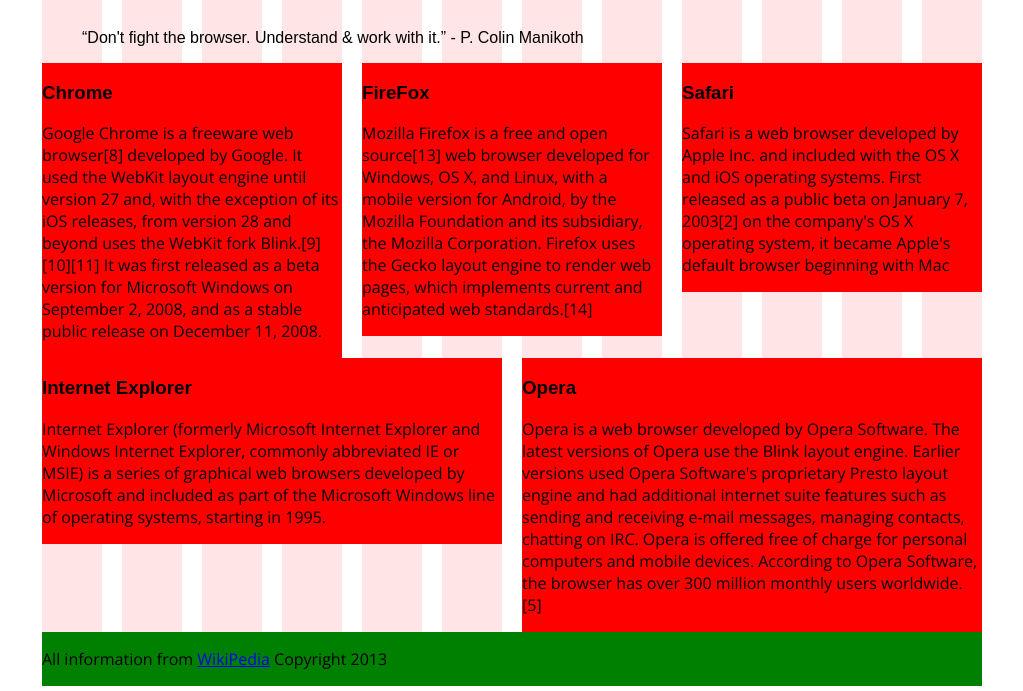
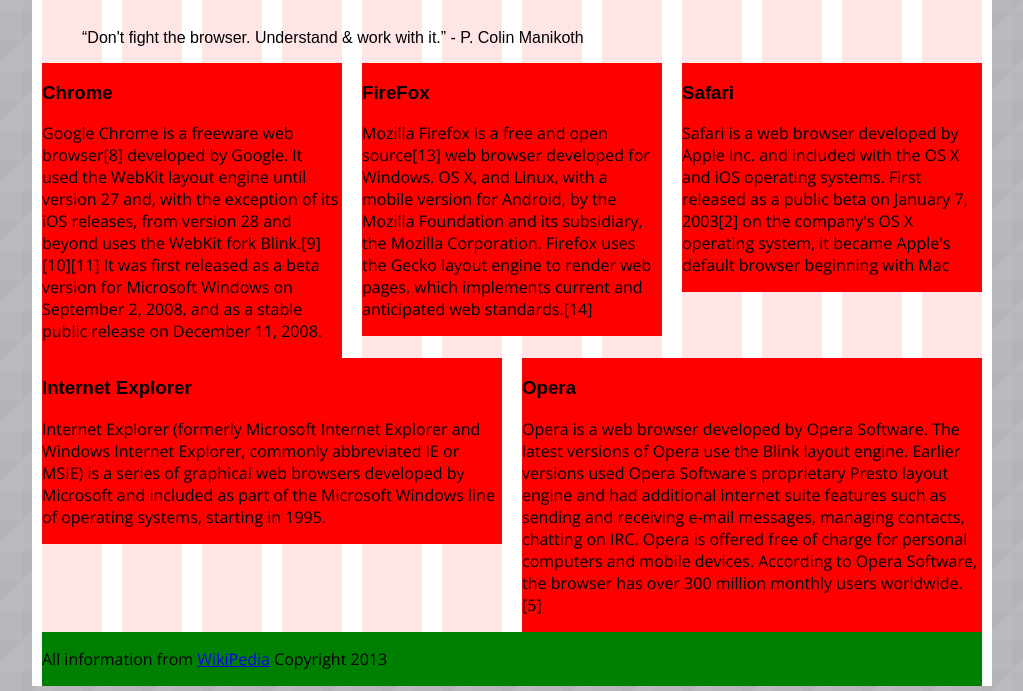
Before and after one commit to kyraoja/Midterm-Refresher-A, a plain HTML site: page index.html in a window 1280 px wide. Shown: the part 109-800 px from the top of the page, without its empty margins (128-1151 px from the left). Drawn offline with nearby package versions, Linux system fonts and the light colour scheme.

Commit message:
Background image

```diff
--- a/css/styles.css
+++ b/css/styles.css
@@ -1,10 +1,7 @@
 /* Stylesheet */
 
-
-
-/* Help Class to Show Grid */
-.showgrid {
-	background: url("../img/12-col-grid.gif") !important;
+body{
+	background: url("../img/bg.png");
 }
 
 footer{
@@ -18,3 +15,9 @@ section{
 p{
 	font-family: 'Open Sans', sans-serif;
 }
+
+
+/* Help Class to Show Grid */
+.showgrid {
+	background: url("../img/12-col-grid.gif") !important;
+}
```
Also changed, not shown: 1 other file.
